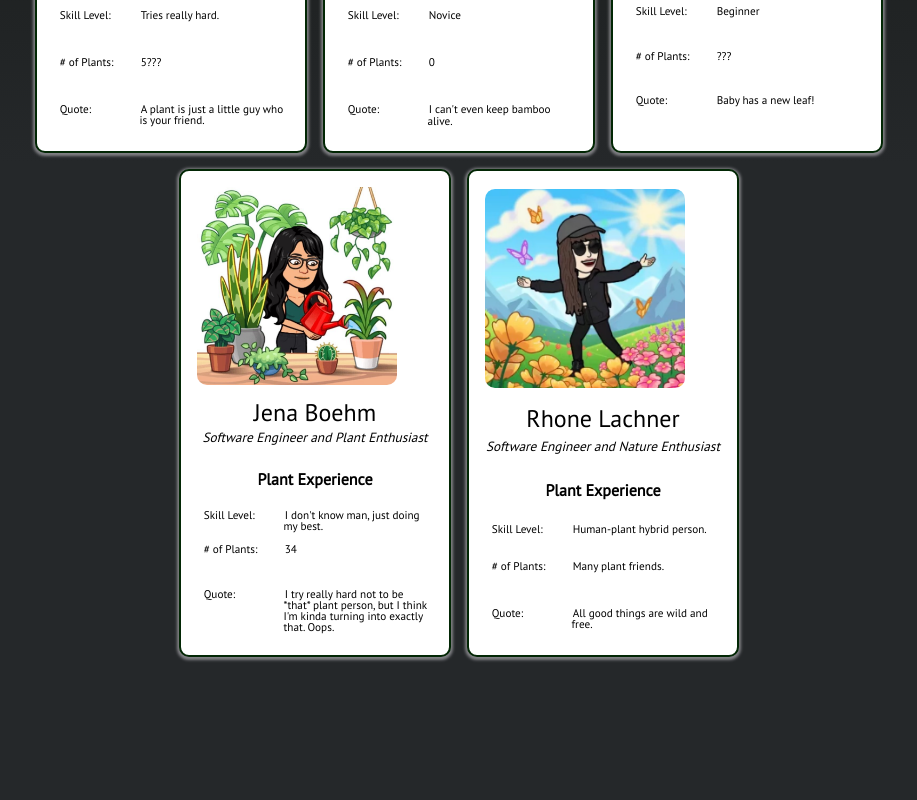
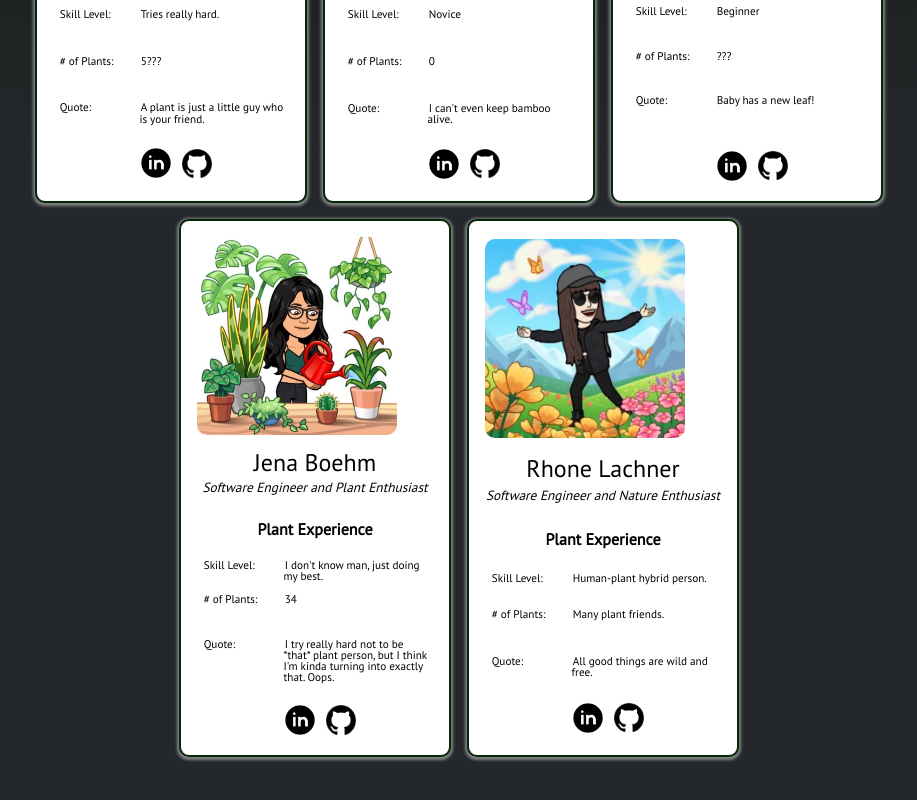
Before and after one commit to FlourishTeam/flourish-frontend, a React app: page /about-us in a window 1280 px wide. Shown: the part 572-1372 px from the top of the page, without its empty margins (181-1098 px from the left). Built offline with nearby package versions, Linux system fonts and the light colour scheme; no server answers; a web font is replaced by a local one.

Commit message:
add sgithub/linkedin to about us

```diff
--- a/src/components/pages/about-us/AboutUsPage.jsx
+++ b/src/components/pages/about-us/AboutUsPage.jsx
@@ -5,6 +5,8 @@ import JeffImage from '../../../../public/images/about-us/jeff.png';
 import JenaImage from '../../../../public/images/about-us/jena.png';
 import RhoneImage from '../../../../public/images/about-us/rhone.png';
 import styles from './styles/AboutUsPage.css';
+import github from '../../../images/github-black-transparent.png';
+import linkedin from '../../../images/linkedin-black.png';
 
 
 export default function AboutUs() {
@@ -12,95 +14,200 @@ export default function AboutUs() {
     <>
       <div className={styles.AboutUs}>
         <h3 className={styles.header}>Team Flourish</h3>
+
         <div className={styles.team_bios}>
           <section className={styles.bio}>
             <img src={DeeImage} alt="Image of Dee" className={styles.image} width="200px" />
             <span className={styles.name}>Dee Watson</span>
             <span className={styles.title}>Just a Dude</span>
             <span className={styles.heading}>Plant Experience</span>
+
             <div className={styles.data}>
               <span className={styles.key}>Skill Level:</span>
               <span className={styles.value}>Tries really hard.</span>
             </div>
+
             <div className={styles.data}>
               <span className={styles.key}># of Plants:</span>
               <span className={styles.value}>5???</span>
             </div>
+
             <div className={styles.data}>
               <span className={styles.key}>Quote:</span>
               <span className={styles.value}>A plant is just a little guy who is your friend.</span>
             </div>
+
+            <div className={styles.socials}>
+              <a href="https://www.linkedin.com/in/dl-watson/">
+                <img
+                  src={linkedin}
+                  className={styles.socialIcon}
+                  alt="LinkedIn"
+                  width="30em" />
+              </a>
+              <a href="https://github.com/dl-watson">
+                <img
+                  src={github}
+                  className={styles.socialIcon}
+                  alt="github"
+                  width="30em"/>
+              </a>
+            </div>
           </section>
+
           <section className={styles.bio}>
             <img src={JillianImage} alt="Image of Jillian" className={styles.image} width="200px" />
             <span className={styles.name}>Jillian Gibson</span>
             <span className={styles.title}>Software Engineer</span>
             <span className={styles.heading}>Plant Experience</span>
+
             <div className={styles.data}>
               <span className={styles.key}>Skill Level:</span>
               <span className={styles.value}>Novice</span>
             </div>
+
             <div className={styles.data}>
               <span className={styles.key}># of Plants:</span>
               <span className={styles.value}>0</span>
             </div>
+
             <div className={styles.data}>
               <span className={styles.key}>Quote:</span>
               <span className={styles.value}>I can't even keep bamboo alive.</span>
             </div>
+
+            <div className={styles.socials}>
+              <a href="https://www.linkedin.com/in/jillianlg/">
+                <img
+                  src={linkedin}
+                  className={styles.socialIcon}
+                  alt="LinkedIn"
+                  width="30em" />
+              </a>
+              <a href="https://github.com/jillianlg">
+                <img
+                  src={github}
+                  className={styles.socialIcon}
+                  alt="github"
+                  width="30em"/>
+              </a>
+            </div>
           </section>
+
           <section className={styles.bio}>
             <img src={JeffImage} alt="Image of Jeff" className={styles.image} width="200px"/>
             <span className={styles.name}>Jeff Irvine</span>
             <span className={styles.title}>Software Engineer</span>
             <span className={styles.heading}>Plant Experience</span>
+
             <div className={styles.data}>
               <span className={styles.key}>Skill Level:</span>
               <span className={styles.value}>Beginner</span>
             </div>
+
             <div className={styles.data}>
               <span className={styles.key}># of Plants:</span>
               <span className={styles.value}>???</span>
             </div>
+
             <div className={styles.data}>
               <span className={styles.key}>Quote:</span>
               <span className={styles.value}>Baby has a new leaf!</span>
             </div>
+
+            <div className={styles.socials}>
+              <a href="https://www.linkedin.com/in/irvinejeff/">
+                <img
+                  src={linkedin}
+                  className={styles.socialIcon}
+                  alt="LinkedIn"
+                  width="30em" />
+              </a>
+              <a href="https://github.com/jeffIrvine">
+                <img
+                  src={github}
+                  className={styles.socialIcon}
+                  alt="github"
+                  width="30em"/>
+              </a>
+            </div>
           </section>
+
           <section className={styles.bio}>
             <img src={JenaImage} alt="Image of Jena" className={styles.image} width="200px"/>
             <span className={styles.name}>Jena Boehm</span>
             <span className={styles.title}>Software Engineer and Plant Enthusiast</span>
             <span className={styles.heading}>Plant Experience</span>
+
             <div className={styles.data}>
               <span className={styles.key}>Skill Level:</span>
               <span className={styles.value}>I don't know man, just doing my best.</span>
             </div>
+
             <div className={styles.data}>
               <span className={styles.key}># of Plants:</span>
               <span className={styles.value}>34</span>
             </div>
+
             <div className={styles.data}>
               <span className={styles.key}>Quote:</span>
               <span className={styles.value}>I try really hard not to be *that* plant person, but I think I'm kinda turning into exactly that. Oops.</span>
             </div>
+
+            <div className={styles.socials}>
+              <a href="https://www.linkedin.com/in/jenaboehm/">
+                <img
+                  src={linkedin}
+                  className={styles.socialIcon}
+                  alt="LinkedIn"
+                  width="30em" />
+              </a>
+              <a href="https://github.com/jena-boehm">
+                <img
+                  src={github}
+                  className={styles.socialIcon}
+                  alt="github"
+                  width="30em"/>
+              </a>
+            </div>
           </section>
+
           <section className={styles.bio}>
             <img src={RhoneImage} alt="Image of Rhone" className={styles.image} width="200px"/>
             <span className={styles.name}>Rhone Lachner</span>
             <span className={styles.title}>Software Engineer and Nature Enthusiast</span>
             <span className={styles.heading}>Plant Experience</span>
+
             <div className={styles.data}>
               <span className={styles.key}>Skill Level:</span>
               <span className={styles.value}>Human-plant hybrid person.</span>
             </div>
+
             <div className={styles.data}>
               <span className={styles.key}># of Plants:</span>
               <span className={styles.value}>Many plant friends.</span>
             </div>
+
             <div className={styles.data}>
               <span className={styles.key}>Quote:</span>
               <span className={styles.value}>All good things are wild and free.</span>
+            </div>
+
+            <div className={styles.socials}>
+              <a href="https://www.linkedin.com/in/rhonelachner/">
+                <img
+                  src={linkedin}
+                  className={styles.socialIcon}
+                  alt="LinkedIn"
+                  width="30em" />
+              </a>
+              <a href="https://github.com/RhoneLachner">
+                <img
+                  src={github}
+                  className={styles.socialIcon}
+                  alt="github"
+                  width="30em"/>
+              </a>
             </div>
           </section>
         </div>
--- a/src/components/pages/about-us/styles/AboutUsPage.css
+++ b/src/components/pages/about-us/styles/AboutUsPage.css
@@ -92,4 +92,23 @@
     width: 64%;
     text-indent: 0.1em;
   }
+
+  .socials {
+    display: flex;
+    justify-content: center;
+    align-items: center;
+    margin-top: 1em;
+  }
+
+  .socialIcon {
+    margin-left: .7em;
+  }
+
+  .socialIcon:hover {
+    transform: scale(1.1);
+  }
+
+  .socialIcon:active {
+    transform: scale(0.9);
+  }
 }
```
Also changed, not shown: src/images/github-black-transparent.png (added), src/images/linkedin-black.png (added).
